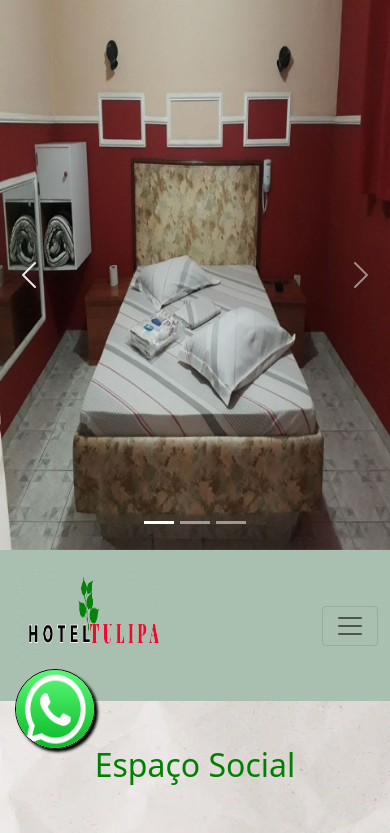
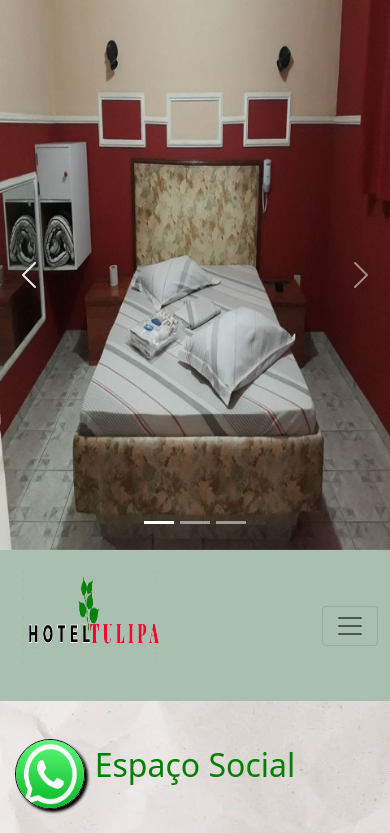
Before and after one commit to jfilinho/site-hoteleiro, a React (Create React App) app: page /home in a window 390 px wide. Shown: the top 833 px of the page. Built offline with nearby package versions, Linux system fonts and the light colour scheme.

Commit message:
alinhamento

```diff
--- a/src/estilos/style.css
+++ b/src/estilos/style.css
@@ -181,15 +181,14 @@
 position: fixed;
 margin: 15px;
 margin-top:  80px;
-width: 80px;
-height: 80px;
+width: 70px;
+height: 70px;
 border-radius: 50px;
 float: left;
 z-index: 5000;
-bottom: 40px;
+bottom: 20px;
 border: 1px solid black;
 box-shadow: 3px 3px 3px black
-
 }
 .facebook {
   width: 80px;
@@ -215,7 +214,7 @@ box-shadow: 3px 3px 3px black
   .contact .icones-contato:nth-child(2) {
     margin: 15px 0;
   }
-.footer{
+/* .footer{
   margin-bottom:0px;
 }
 .whatsapp-link {
@@ -225,10 +224,10 @@ margin-top:  80px;
 width: 80px;
 height: 80px;
 border-radius: 50px;
-float: right;
+float: left;
 z-index: 5000;
-bottom: 80px;
-}
+bottom: 40px;
+} */
 }
 
 a[href^="”tel”"]:before {
```
